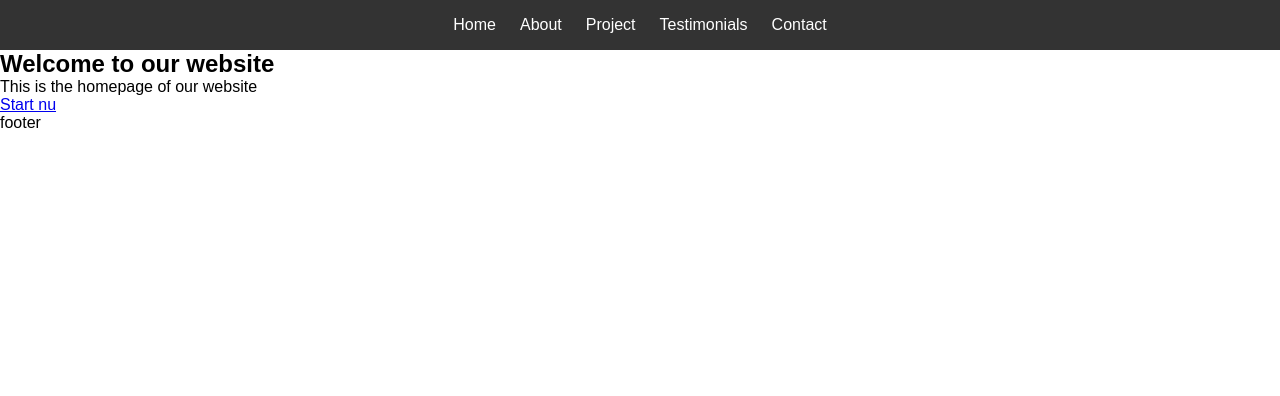
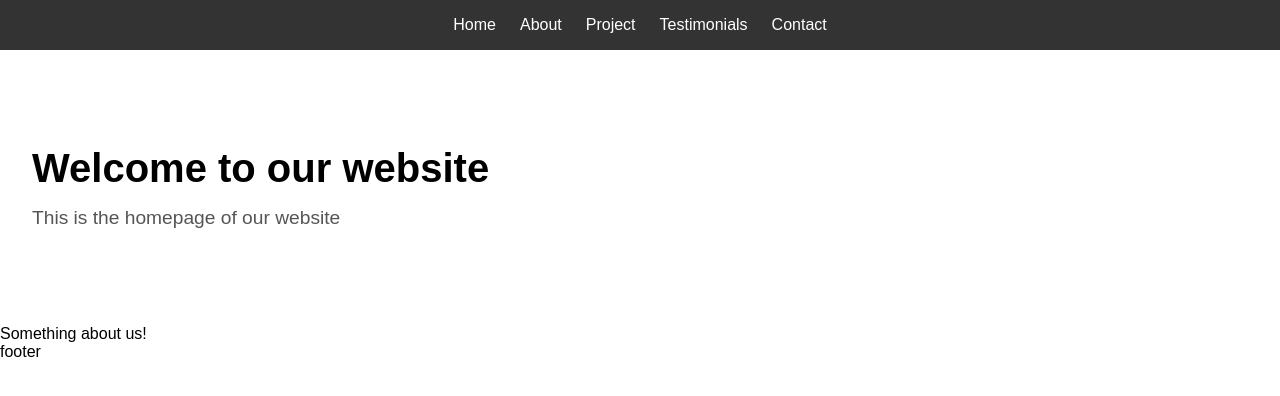
Before and after one commit to LoukKuppen/bootcamp3, a plain HTML site: page index.html in a window 1280 px wide. Drawn offline with Linux system fonts and the light colour scheme.

Commit message:
Welcome to website tekst

```diff
--- a/index.html
+++ b/index.html
@@ -25,13 +25,11 @@
   <section class="hero">
     <h1>Welcome to our website</h1>
     <p>This is the homepage of our website</p>
-    <div class="cta-box">
-      <a href="#" class="cta-btn">Start nu</a>
-    </div>
+
   </section>
 
   <section class="info">
-    <p></p>
+    <p>Something about us!</p>
   </section>
 </main>
 
--- a/styles.css
+++ b/styles.css
@@ -36,3 +36,18 @@ nav a {
   color: white;
   font-weight: 500;
 }
+
+.hero {
+  padding: 6rem 2rem 4rem;
+}
+
+.hero h1 {
+  font-size: 2.5rem;
+  margin-bottom: 1rem;
+}
+
+.hero p {
+  font-size: 1.2rem;
+  color: #555;
+  margin-bottom: 2rem;
+}
```
